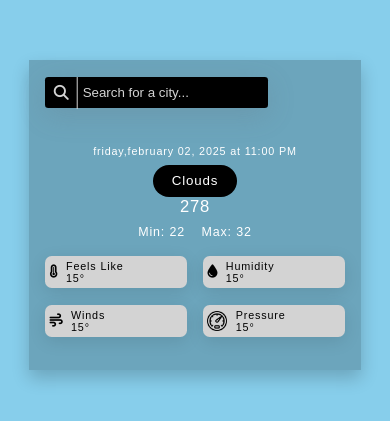
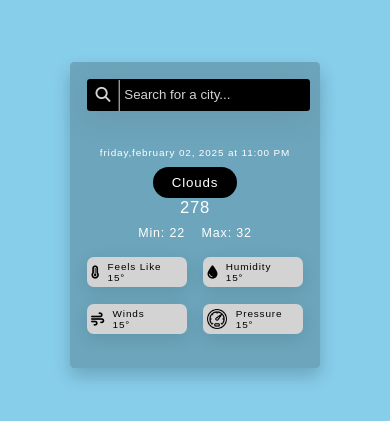
Before and after one commit to developer-sualeh/Weather-App, a plain HTML site: page index.html in a window 390 px wide. Shown: the part 207-628 px from the top of the page. Drawn offline with Linux system fonts and the light colour scheme; no server answers.

Commit message:
responsive design added

```diff
--- a/style.css
+++ b/style.css
@@ -19,9 +19,15 @@ body {
 }
 .weather-container {
   background-color: rgba(0, 0, 0, 0.2);
-  width: 40rem;
+  width: 30rem;
+  margin: 2rem;
   padding: 2rem;
   box-shadow: 0 1rem 2rem rgba(0, 0, 0, 0.2);
+  border-radius: 0.5rem;
+  -webkit-border-radius: 0.5rem;
+  -moz-border-radius: 0.5rem;
+  -ms-border-radius: 0.5rem;
+  -o-border-radius: 0.5rem;
 }
 .search-bar {
   display: flex;
@@ -81,7 +87,7 @@ h2 {
   font-weight: 600;
 }
 p {
-  font-size: 1.3rem;
+  font-size: 1.2rem;
   letter-spacing: 0.1rem;
 }
 button {
@@ -147,3 +153,8 @@ button {
     font-size: 52%;
   }
 }
+@media (width<= 368px) {
+  html {
+    font-size: 45%;
+  }
+}
```
